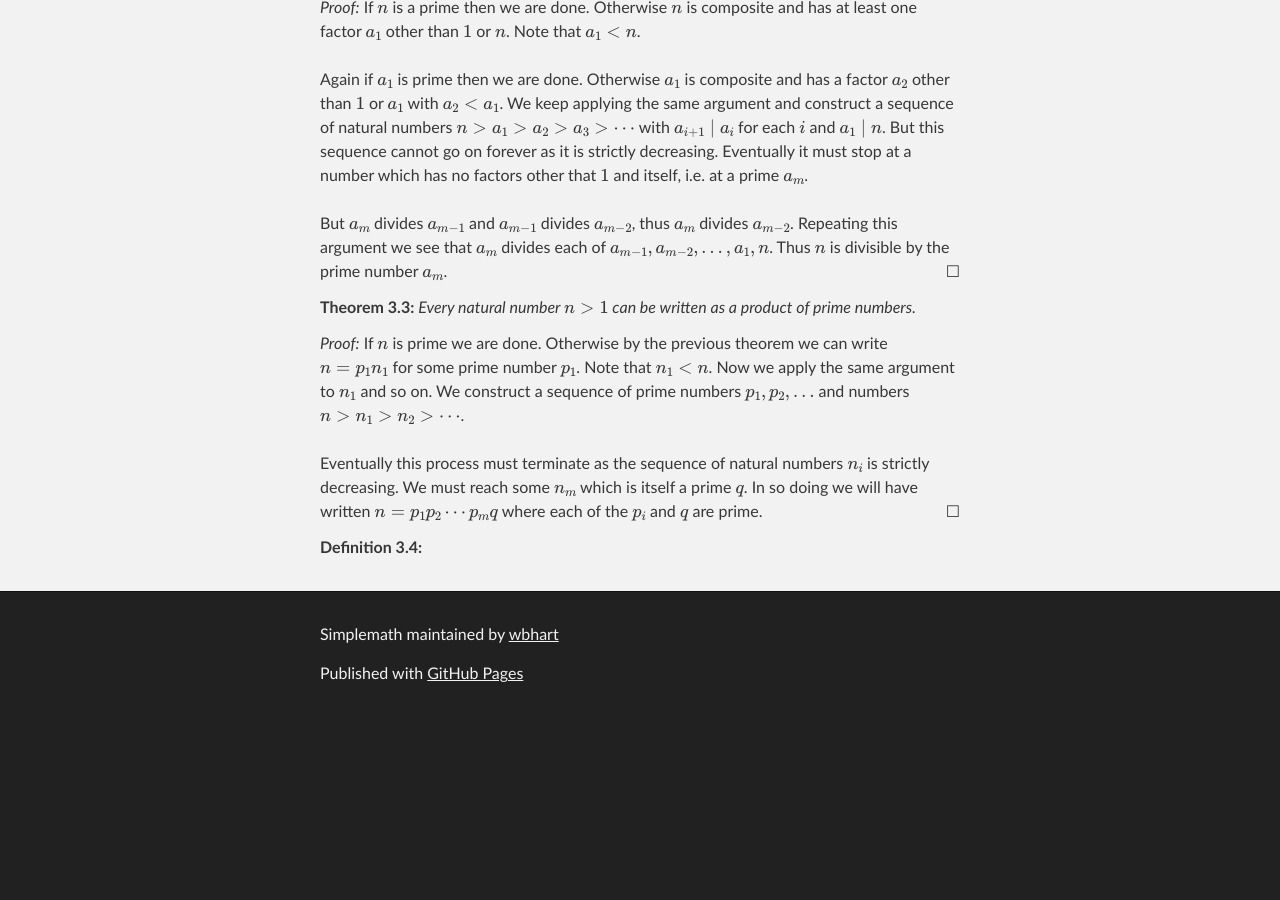
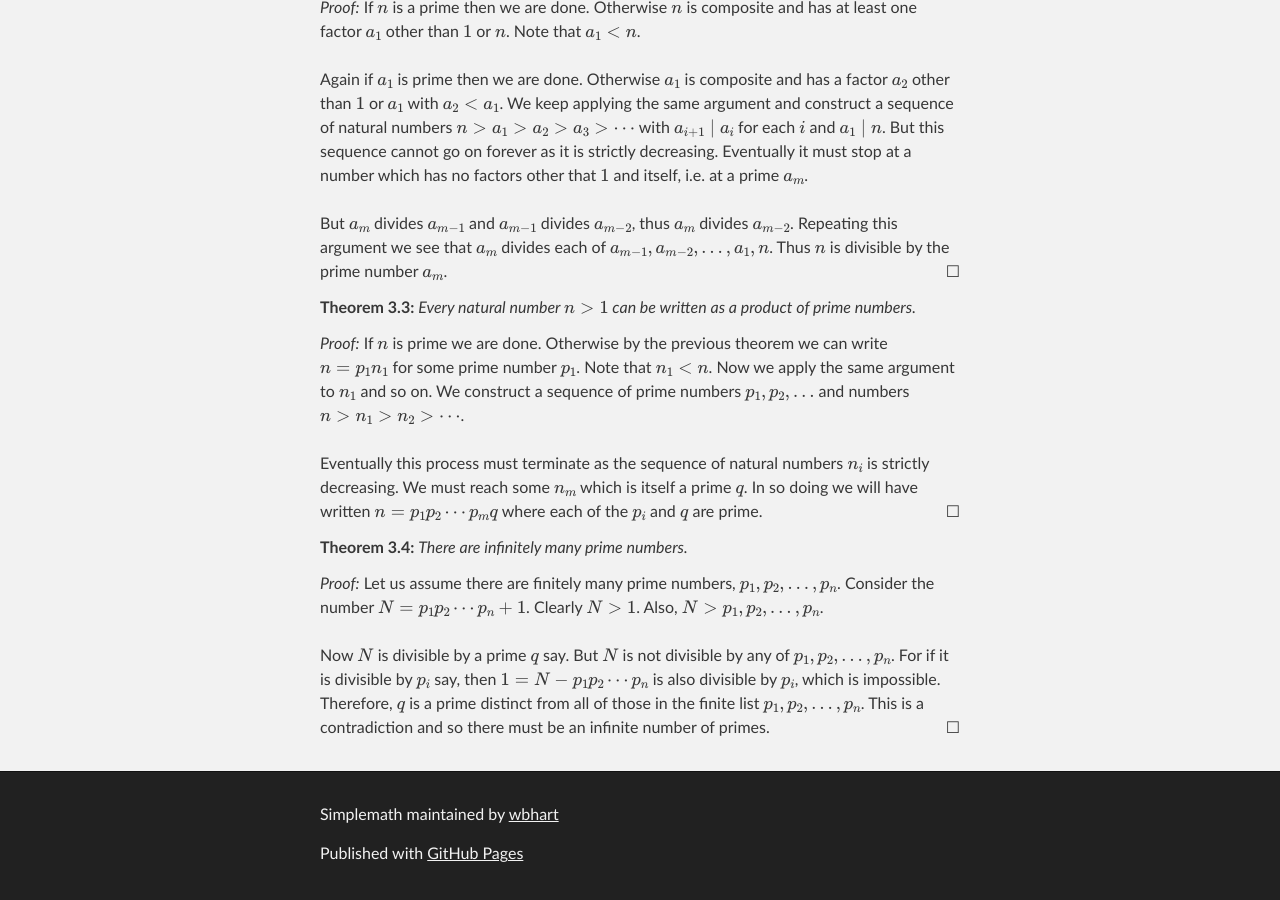
Before and after one commit to wbhart/SimpleMath, a Jekyll site: the page built from test.html, in a window 1280 px wide and 900 px high, scrolled down 10352 px. Built offline with Jekyll 4.4.1, drawn with Linux system fonts in a browser that asks for light colours; formulas are drawn with MathJax 3; before the commit the page ends 11072 px from its top, so only the background shows below that.

Commit message:
Update test.html

```diff
--- a/test.html
+++ b/test.html
@@ -508,4 +508,14 @@ some $n_m$ which is itself a prime $q$. In so doing we will have written $n = p_
 and $q$ are prime.
 </proof>
 
-<definition></definition>
+<theorem> There are infinitely many prime numbers.
+</theorem>
+
+<proof> Let us assume there are finitely many prime numbers, $p_1, p_2, \ldots, p_n$. Consider the number
+$N = p_1p_2\cdots p_n + 1$. Clearly $N > 1$. Also, $N > p_1, p_2, \ldots, p_n$. </br></br>
+
+Now $N$ is divisible by a prime $q$ say. But $N$ is not divisible by any of $p_1, p_2, \ldots, p_n$. For if it is
+divisible by $p_i$ say, then $1 = N - p_1p_2\cdots p_n$ is also divisible by $p_i$, which is impossible. Therefore, $q$
+is a prime distinct from all of those in the finite list $p_1, p_2, \ldots, p_n$. This is a contradiction and so there
+must be an infinite number of primes.
+</proof>
```
